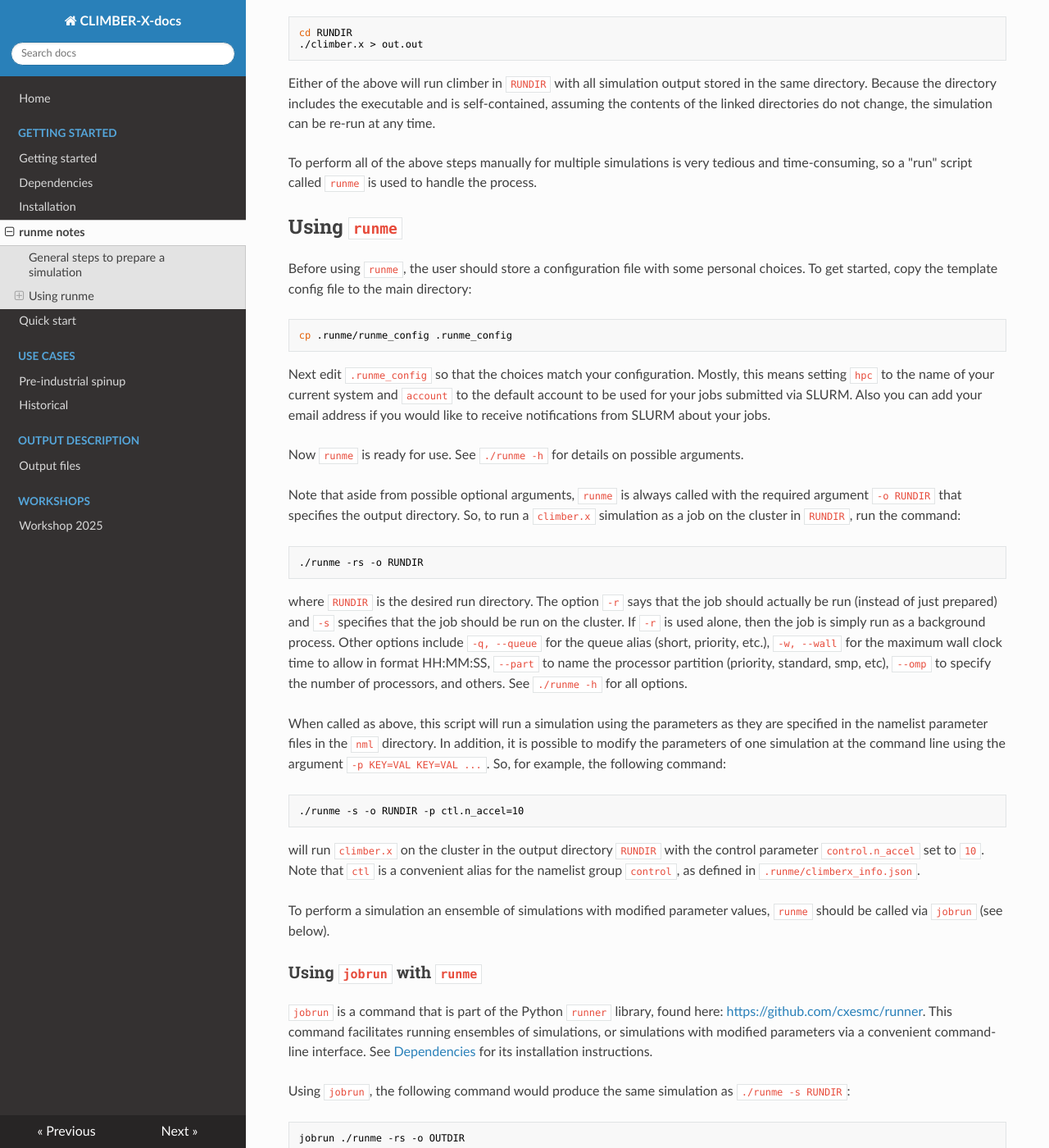
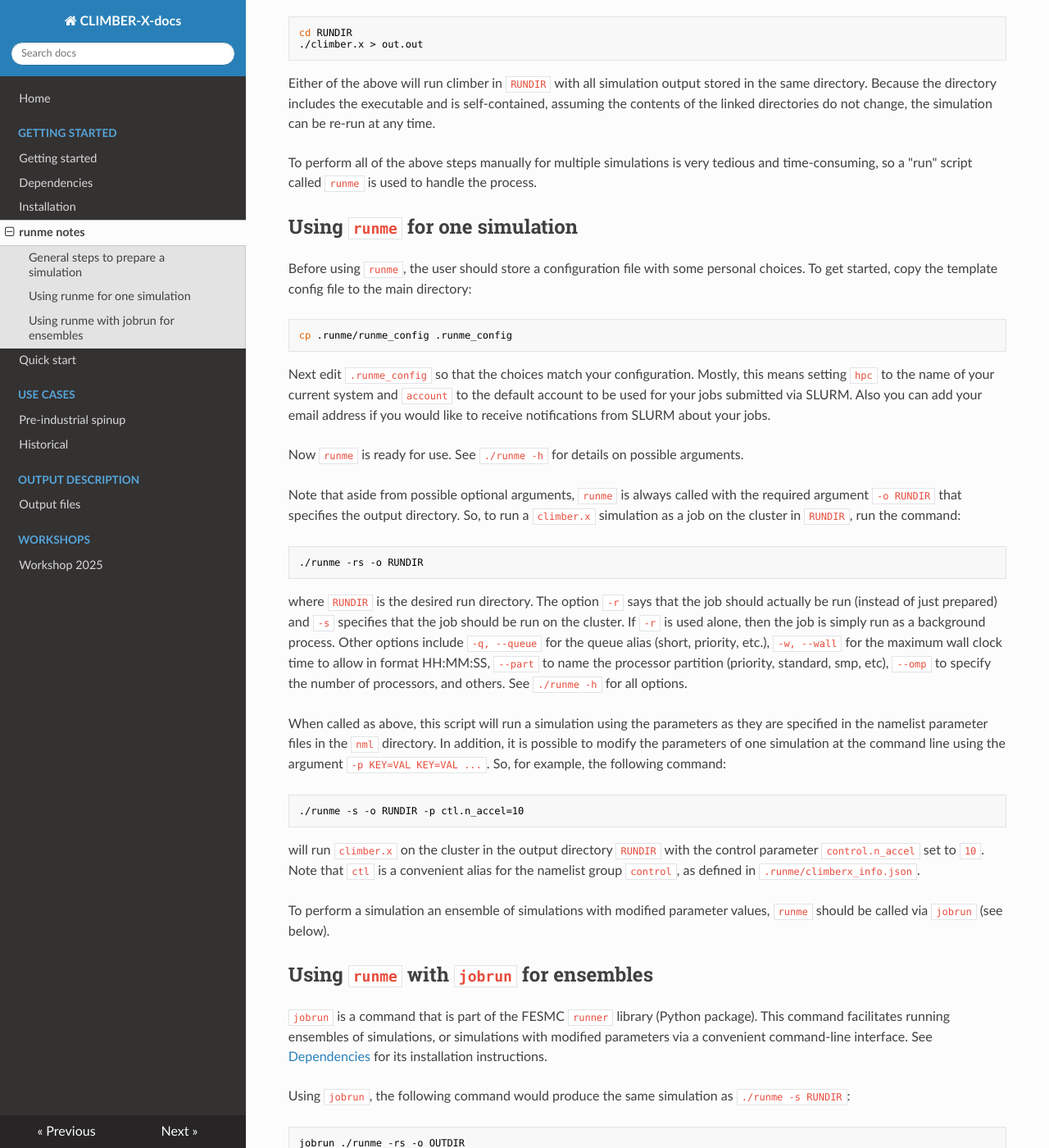
Before and after one commit to cxesmc/climber-docs, an MkDocs documentation site: the page built from docs/runme-notes.md, in a window 1280 px wide and 1400 px high, scrolled down 635 px. Shown: the whole window at 82% size. Built offline with MkDocs 1.6.1, drawn with Linux system fonts in a browser that asks for light colours; nearby versions of some CDN libraries.

Commit message:
Updated runme-notes.

```diff
--- a/docs/runme-notes.md
+++ b/docs/runme-notes.md
@@ -29,7 +29,7 @@ Either of the above will run climber in `RUNDIR` with all simulation output stor
 
 To perform all of the above steps manually for multiple simulations is very tedious and time-consuming, so a "run" script called `runme` is used to handle the process.
 
-## Using `runme`
+## Using `runme` for one simulation
 
 Before using `runme`, the user should store a configuration file with some personal choices. To get started, copy the template config file to the main directory:
 
@@ -59,10 +59,9 @@ will run `climber.x` on the cluster in the output directory `RUNDIR` with the co
 
 To perform a simulation an ensemble of simulations with modified parameter values, `runme` should be called via `jobrun` (see below).
 
-### Using `jobrun` with `runme`
+## Using `runme` with `jobrun` for ensembles
 
-`jobrun` is a command that is part of the Python `runner` library, found here:
-[https://github.com/cxesmc/runner](https://github.com/cxesmc/runner). This command facilitates running ensembles of simulations, or simulations with modified parameters via a convenient command-line interface. See [Dependencies](dependencies.md) for its installation instructions.
+`jobrun` is a command that is part of the FESMC `runner` library (Python package). This command facilitates running ensembles of simulations, or simulations with modified parameters via a convenient command-line interface. See [Dependencies](dependencies.md) for its installation instructions.
 
 Using `jobrun`, the following command would produce the same simulation as `./runme -s RUNDIR`:
 
```
